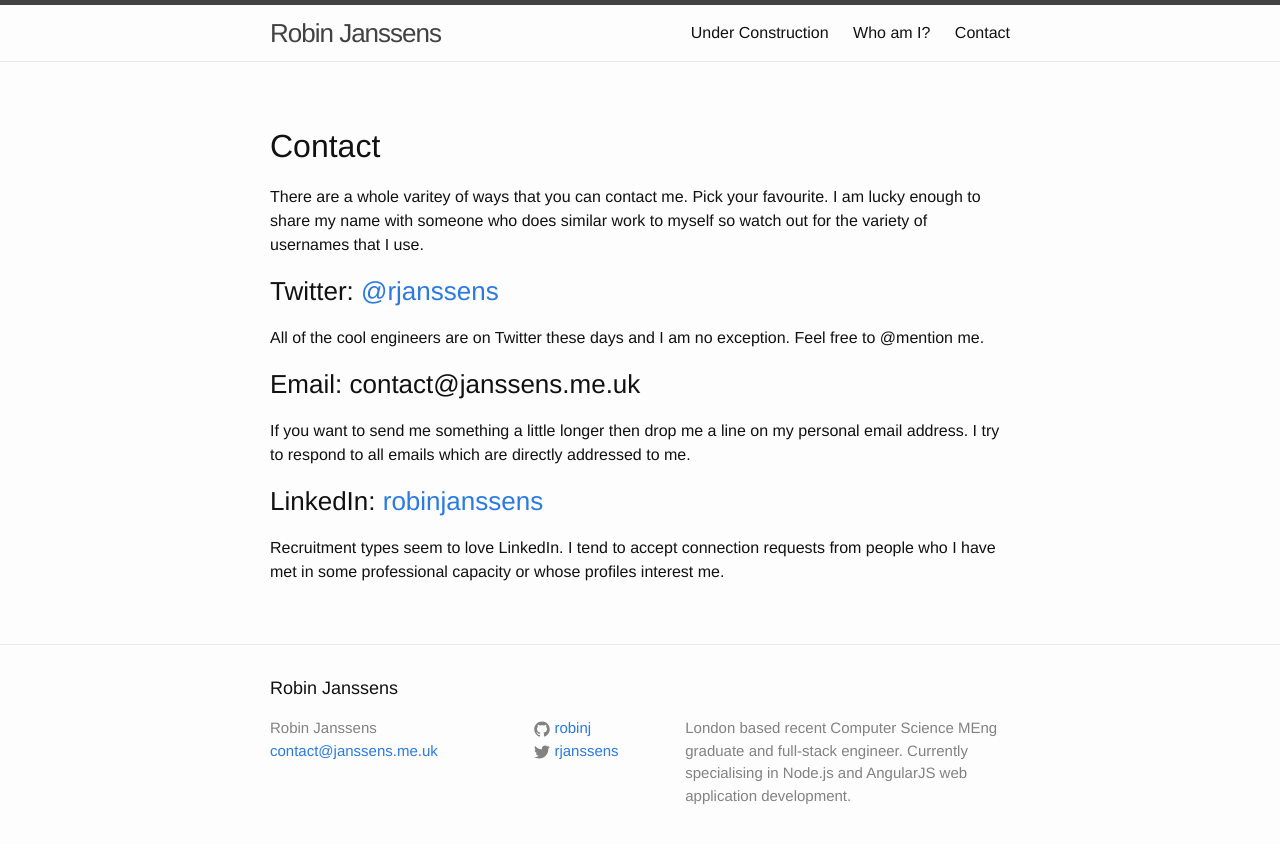
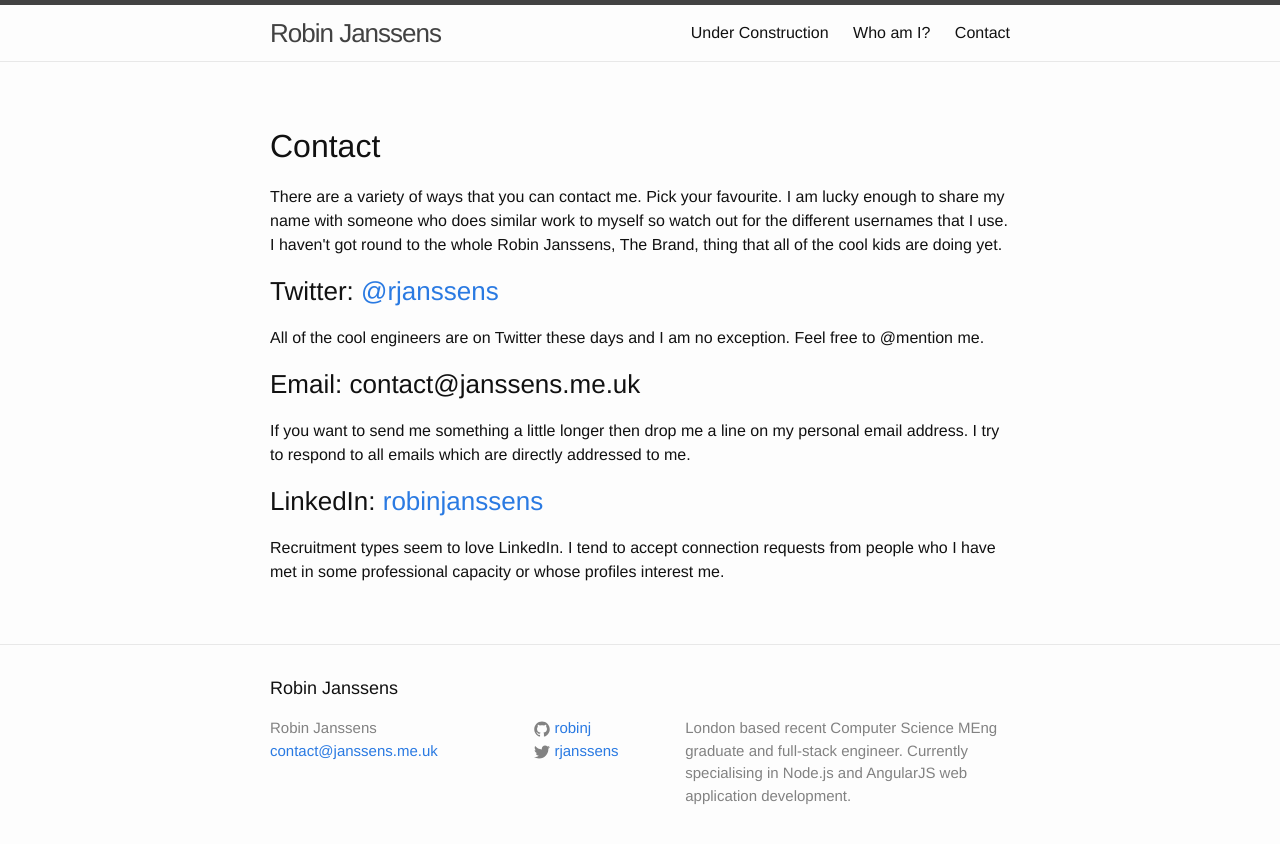
Before and after one commit to robinj/robinj.github.io, a Jekyll site: the page built from front-page/test3.md, in a window 1280 px wide. Shown: the top 844 px of the page. Built offline with Jekyll 4.4.1, drawn with Linux system fonts in a browser that asks for light colours.

Commit message:
fix silly splling mistake in contact section

```diff
--- a/front-page/test3.md
+++ b/front-page/test3.md
@@ -6,10 +6,11 @@ anchor: contact
 <article>
     <h2>Contact</h2>
     <p>
-        There are a whole varitey of ways that you can contact me. Pick your
+        There are a variety of ways that you can contact me. Pick your
         favourite. I am lucky enough to share my name with someone who does
-        similar work to myself so watch out for the variety of usernames that I
-        use.
+        similar work to myself so watch out for the different usernames that I
+        use. I haven't got round to the whole Robin Janssens, The Brand, thing
+        that all of the cool kids are doing yet.
     </p>
     <h3>
         Twitter: <a href="https://twitter.com/@rjanssens" title="Robin Janssens' Twitter account">@rjanssens</a>
```
